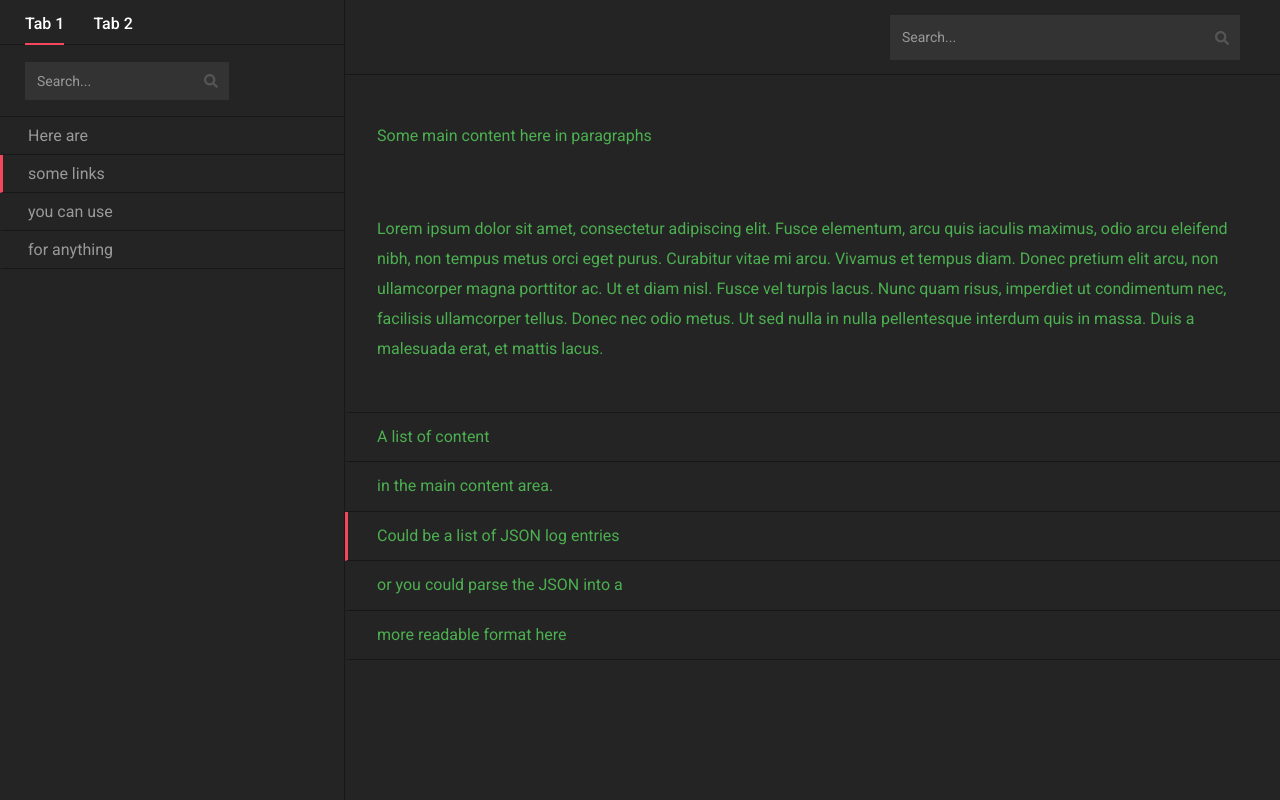
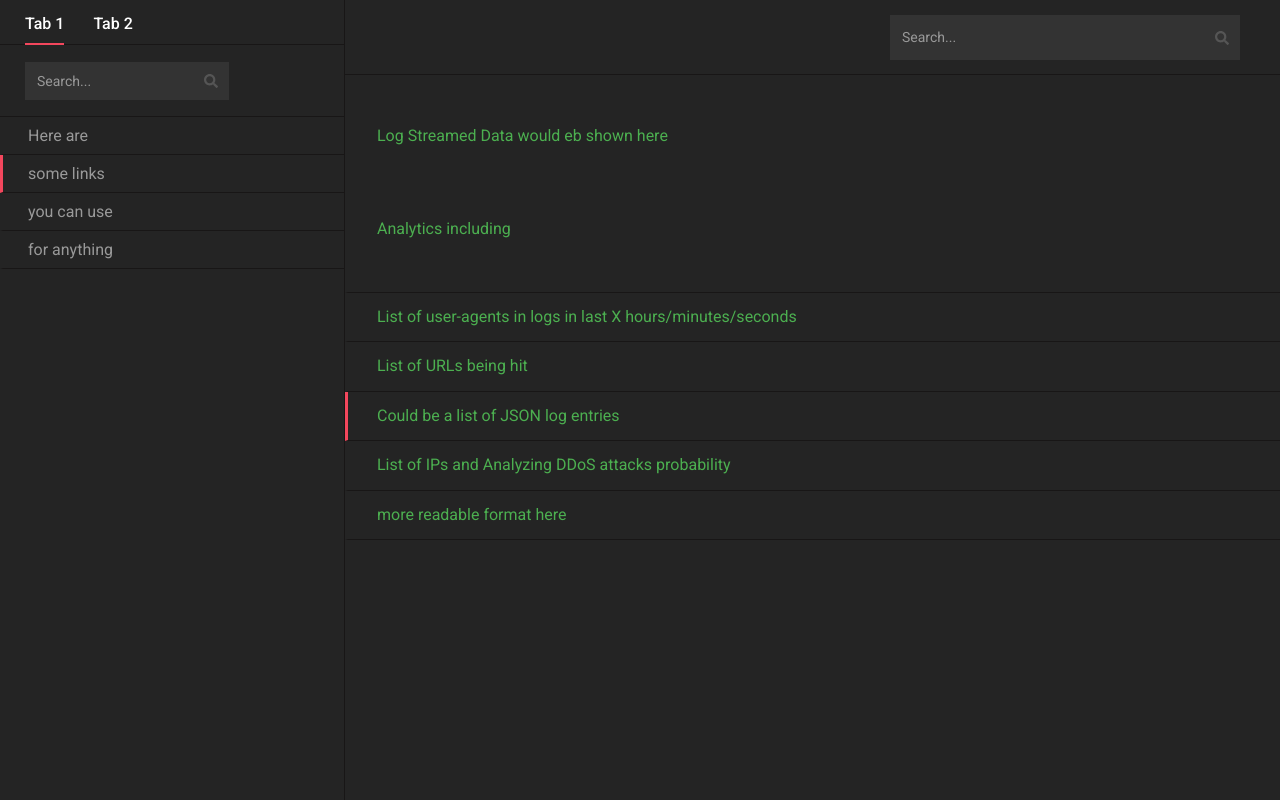
Before and after one commit to achintsa/ddhacksync, a website: page public/index.html in a window 1280 px wide. Drawn offline with nearby package versions, Linux system fonts and the light colour scheme.

Commit message:
Corrected Readme and front-end files

```diff
--- a/public/index.html
+++ b/public/index.html
@@ -2,7 +2,7 @@
 <html>
     <head>
         <meta charset="utf-8">
-        <title>Hackathon Sample UI - Log Viewer</title>
+        <title>Hackathon Log Analytics Server</title>
         <link rel="stylesheet" href="https://cdnjs.cloudflare.com/ajax/libs/normalize/8.0.0/normalize.min.css">
         <link rel="stylesheet" href="style.css">
         <script defer src="https://use.fontawesome.com/releases/v5.0.8/js/all.js"></script>
@@ -47,18 +47,15 @@
                 </header>
                 <!-- The main content area, you could put logs here -->
                 <main>
-                    <p>Some main content here in paragraphs</p>
+                    <p>Log Streamed Data would eb shown here</p>
                     <p>
-                        Lorem ipsum dolor sit amet, consectetur adipiscing elit. Fusce elementum, arcu quis iaculis maximus, odio arcu eleifend nibh,
-                        non tempus metus orci eget purus. Curabitur vitae mi arcu. Vivamus et tempus diam. Donec pretium elit arcu, non ullamcorper magna
-                        porttitor ac. Ut et diam nisl. Fusce vel turpis lacus. Nunc quam risus, imperdiet ut condimentum nec, facilisis ullamcorper
-                        tellus. Donec nec odio metus. Ut sed nulla in nulla pellentesque interdum quis in massa. Duis a malesuada erat, et mattis lacus.
+                        Analytics including
                     </p>
                     <ul class="items">
-                        <li>A list of content</li>
-                        <li>in the main content area.</li>
+                        <li>List of user-agents in logs in last X hours/minutes/seconds</li>
+                        <li>List of URLs being hit</li>
                         <li class="selected">Could be a list of JSON log entries</li>
-                        <li>or you could parse the JSON into a</li>
+                        <li>List of IPs and Analyzing DDoS attacks probability</li>
                         <li>more readable format here</li>
 
 
--- a/public/index.js
+++ b/public/index.js
@@ -12,6 +12,7 @@ function createNode(element) {
 console.log(ul);
 // const url="http://cuddly-treefrog.hackathon.venom360.com/api/logs/cratedb?min=2018-02-12T00:00:00.000Z&max=2018-02-12T00:00:09.999Z";
 const url = window.location.toString();
+
 // const url = 'https://randomuser.me/api/?results=10';
   fetch(url)
   .then((resp) => resp.json())
```
Also changed, not shown: README.md, public/README.md.
